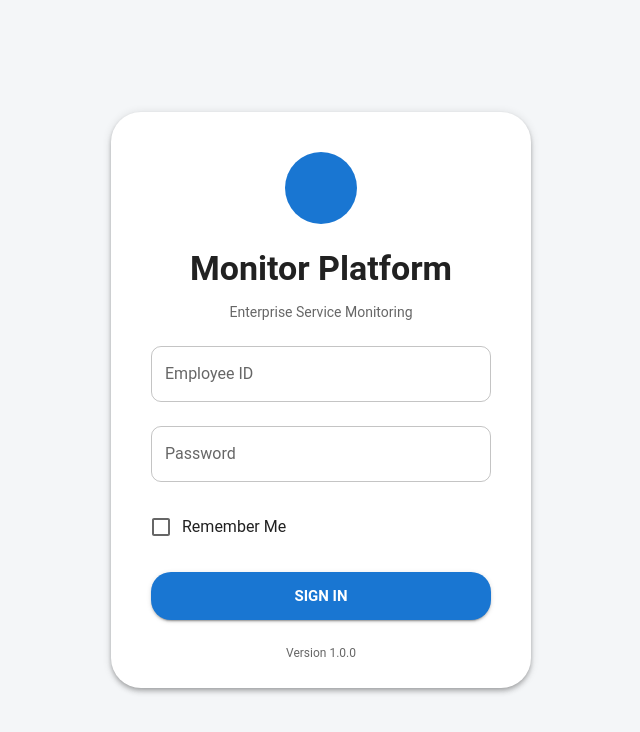
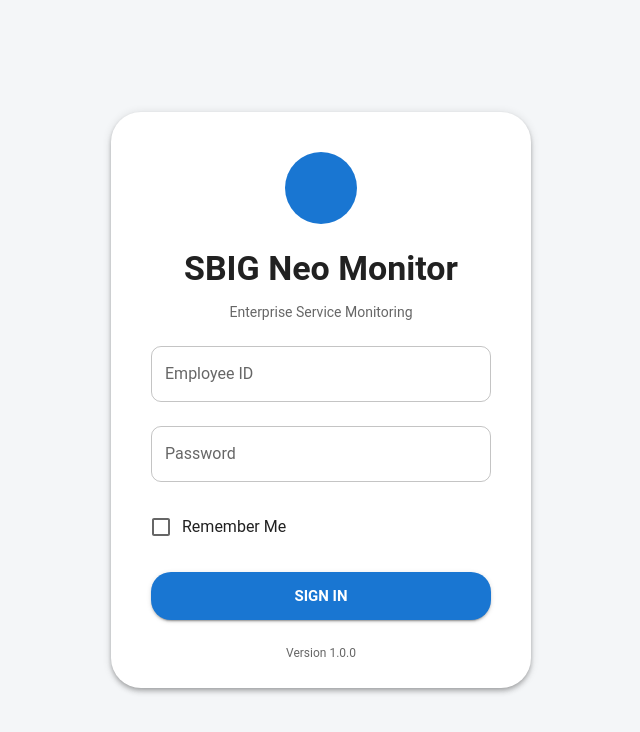
Before and after one commit to udayanbk/monitor-platform-web, a React (Vite) app: page /login in a window 1280 px wide. Shown: the top 732 px of the page, without its empty margins (319-959 px from the left). Built offline with nearby package versions, Linux system fonts and the light colour scheme; some icons are missing.

Commit message:
monitor naming to SBIG Neo

```diff
--- a/src/components/auth/LoginForm.tsx
+++ b/src/components/auth/LoginForm.tsx
@@ -83,7 +83,7 @@ const LoginForm = () => {
 
           <Box textAlign="center">
             <Typography variant="h4" fontWeight={700} gutterBottom>
-              Monitor Platform
+              SBIG Neo Monitor
             </Typography>
 
             <Typography variant="body2" color="text.secondary">
--- a/src/components/common/SlideDialog.tsx
+++ b/src/components/common/SlideDialog.tsx
@@ -6,7 +6,15 @@ import DialogContent from "@mui/material/DialogContent";
 import DialogContentText from "@mui/material/DialogContentText";
 import DialogTitle from "@mui/material/DialogTitle";
 import Slide from "@mui/material/Slide";
-import { Table, TableBody, TableCell, TableContainer, TableHead, TableRow } from "@mui/material";
+import {
+  Table,
+  TableBody,
+  TableCell,
+  TableContainer,
+  TableHead,
+  TableRow,
+  Typography,
+} from "@mui/material";
 import { TransitionProps } from "@mui/material/transitions";
 import { ReportData } from "./Interfaces";
 
@@ -61,7 +69,7 @@ export default function SlideDialog({
             </DialogContentText>
           )}
 
-          {tableData && tableData.length > 0 && (
+          {tableData && tableData.length > 0 ? (
             <TableContainer sx={{ mt: 2 }}>
               <Table size="small">
                 <TableHead>
@@ -93,6 +101,8 @@ export default function SlideDialog({
                 </TableBody>
               </Table>
             </TableContainer>
+          ) : (
+            <Typography>No records..</Typography>
           )}
         </DialogContent>
         <DialogActions>
--- a/src/components/layout/Header.tsx
+++ b/src/components/layout/Header.tsx
@@ -43,7 +43,7 @@ export default function Header() {
       }}
     >
       <Toolbar>
-        <Typography variant="h6">Monitor Platform</Typography>
+        <Typography variant="h6">Monitor</Typography>
 
         <Box sx={{ flexGrow: 1 }} />
 
--- a/src/components/layout/Logo.tsx
+++ b/src/components/layout/Logo.tsx
@@ -3,7 +3,7 @@ import Typography from "@mui/material/Typography";
 export default function Logo() {
   return (
     <Typography variant="h5" fontWeight="bold" color="primary" sx={{ p: 2 }}>
-      Monitor
+      SBIG Neo Monitor
     </Typography>
   );
 }
--- a/src/components/layout/Sidebar.tsx
+++ b/src/components/layout/Sidebar.tsx
@@ -38,7 +38,7 @@ export default function Sidebar() {
     >
       <Toolbar>
         <Typography variant="h5" color="primary" sx={{ fontWeight: "bold" }}>
-          Monitor
+          SBIG Neo Monitor
         </Typography>
       </Toolbar>
 
--- /dev/null
+++ b/src/components/projects/CheckPoints/index.tsx
@@ -0,0 +1,5 @@
+const CheckPoints = () => {
+  return <div>CheckPoints</div>;
+};
+
+export default CheckPoints;
--- a/src/constants/navigation.ts
+++ b/src/constants/navigation.ts
@@ -44,34 +44,39 @@ export const navigation: NavigationItem[] = [
         title: "Renewal",
         path: "/projects/renewal",
       },
-      {
-        title: "HRMS",
-        path: "/projects/hrms",
-      },
-      {
-        title: "Customer Portal",
-        path: "/projects/customer-portal",
-      },
+      // {
+      //   title: "HRMS",
+      //   path: "/projects/hrms",
+      // },
+      // {
+      //   title: "Customer Portal",
+      //   path: "/projects/customer-portal",
+      // },
     ],
   },
-  {
-    title: "Events",
-    path: "/events",
-    icon: EventIcon,
-  },
-  {
-    title: "Alerts",
-    path: "/alerts",
-    icon: NotificationsIcon,
-  },
+  // {
+  //   title: "Events",
+  //   path: "/events",
+  //   icon: EventIcon,
+  // },
+  // {
+  //   title: "Alerts",
+  //   path: "/alerts",
+  //   icon: NotificationsIcon,
+  // },
   {
     title: "Daily Reports",
     path: "/daily-reports",
     icon: AssessmentIcon,
   },
   {
-    title: "Settings",
-    path: "/settings",
-    icon: SettingsIcon,
+    title: "Check Points",
+    path: "/check-points",
+    icon: AssessmentIcon,
   },
+  // {
+  //   title: "Settings",
+  //   path: "/settings",
+  //   icon: SettingsIcon,
+  // },
 ];
--- /dev/null
+++ b/src/pages/CheckPoint/CheckPointPage.tsx
@@ -0,0 +1,12 @@
+import AppLayout from "../../components/layout/AppLayout";
+import CheckPoints from "../../components/projects/CheckPoints";
+
+const CheckPointPage = () => {
+  return (
+    <AppLayout>
+      <CheckPoints />;
+    </AppLayout>
+  );
+};
+
+export default CheckPointPage;
--- a/src/routes/AppRoutes.tsx
+++ b/src/routes/AppRoutes.tsx
@@ -10,6 +10,7 @@ import AlertsPage from "../pages/Alerts/AlertsPage";
 import ReportsPage from "../pages/Reports/ReportsPage";
 import SettingsPage from "../pages/Settings/SettingsPage";
 import ProjectDetailsPage from "../pages/Projects/ProjectDetailsPage";
+import CheckPointPage from "../pages/CheckPoint/CheckPointPage";
 
 const AppRoutes = () => {
   return (
@@ -35,6 +36,10 @@ const AppRoutes = () => {
       </Route>
 
       <Route element={<ProtectedRoute />}>
+        <Route path="/check-points" element={<CheckPointPage />} />
+      </Route>
+
+      <Route element={<ProtectedRoute />}>
         <Route path="/settings" element={<SettingsPage />} />
       </Route>
 
```
